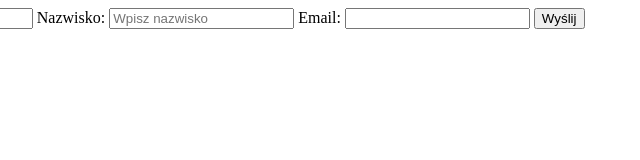
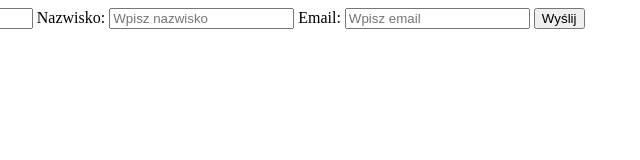
Before and after one commit to Faizanrukhsar/html5-2, a plain HTML site: page 3-form/index.html in a window 1280 px wide. Shown: the full height of the page, 198-838 px from the left. Drawn offline with Linux system fonts and the light colour scheme.

Commit message:
placeholder dla email

```diff
--- a/3-form/index.html
+++ b/3-form/index.html
@@ -14,7 +14,7 @@
         <input type="text" name="last-name" placeholder="Wpisz nazwisko" />
 
         <label for="email">Email:</label>
-        <input type="email" name="email" />
+        <input type="email" name="email" placeholder="Wpisz email" />
 
         <input type="submit" value="Wyślij" />
     </form>
```
